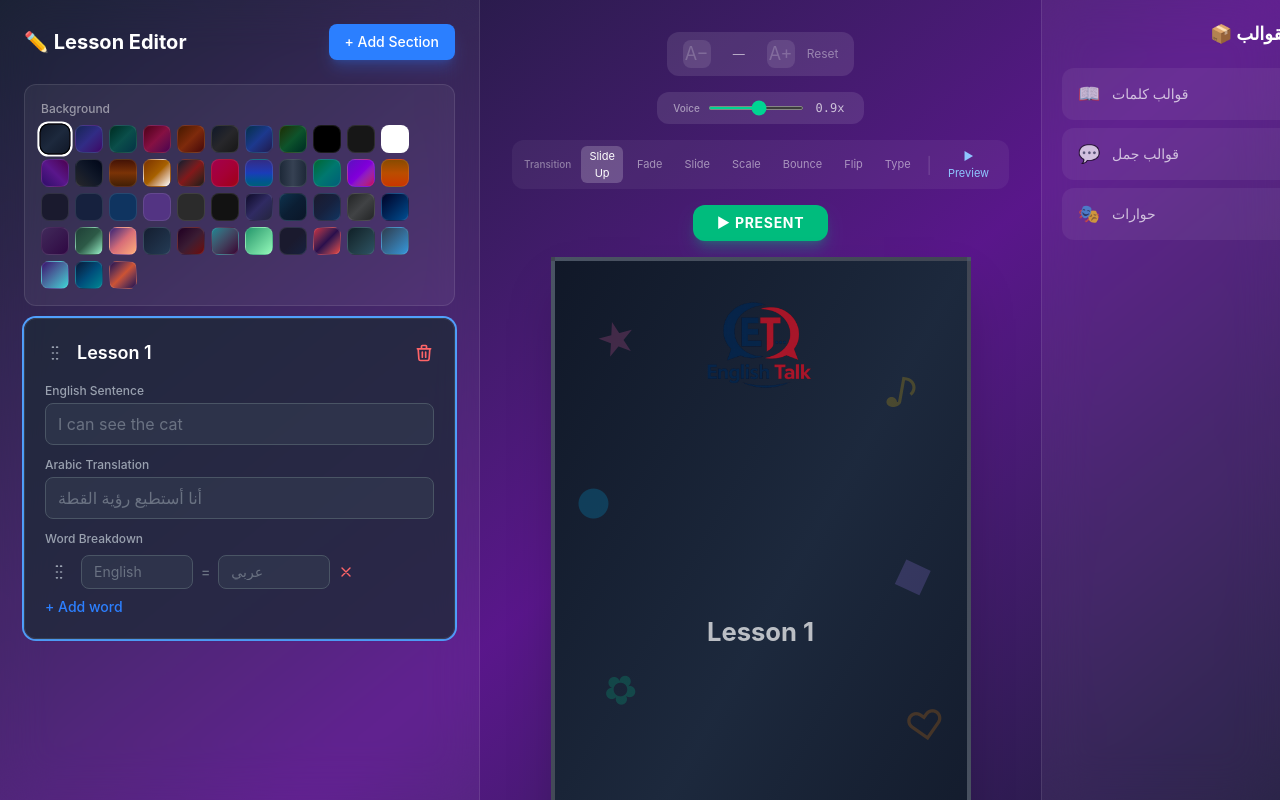
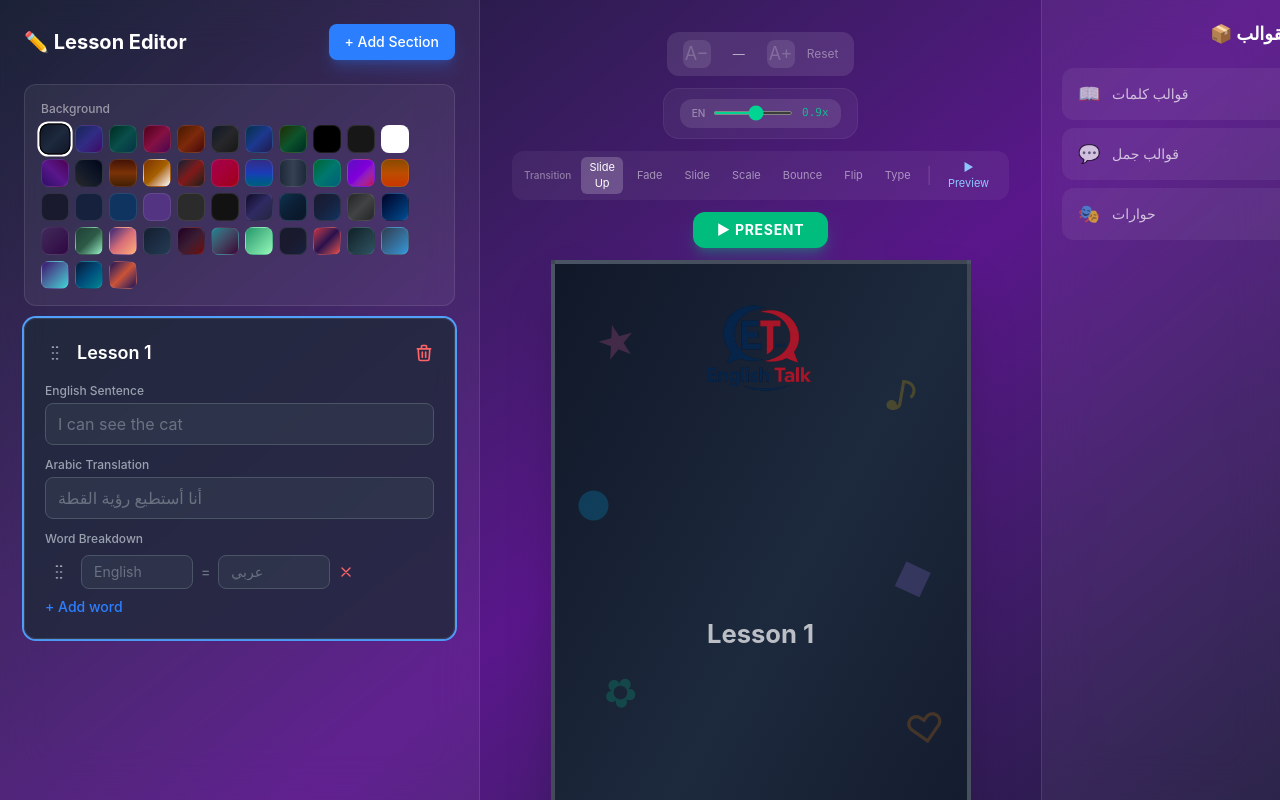
Before and after one commit to mohamedali3261/english-talk, a React (Vite) app: page / in a window 1280 px wide. Shown: the top 800 px of the page. Built offline with nearby package versions, Linux system fonts and the light colour scheme.

Commit message:
Improve voice controls UI - cleaner layout with EN/AR labels and grouped controls

```diff
--- a/src/components/PreviewPanel.tsx
+++ b/src/components/PreviewPanel.tsx
@@ -101,7 +101,7 @@ export default function PreviewPanel({
   const goNext = () => setPresentIndex(i => Math.min(maxIndex, i + 1))
 
   return (
-    <div className="flex-1 flex flex-col items-center gap-4 p-4 md:p-8 overflow-y-auto">
+    <div className="flex-1 flex flex-col items-center gap-3 p-4 md:p-8 overflow-y-auto">
       <div className="flex items-center gap-2 bg-white/10 rounded-xl px-4 py-2">
         <button onClick={() => selEl && changeSize(selEl, -10)} className={`text-lg w-7 h-7 rounded-lg transition-all ${selEl ? 'text-white/70 hover:bg-white/20' : 'text-white/20'} bg-white/10`}>A−</button>
         <span className="text-white/60 text-xs w-10 text-center">{selEl ? `${getSize(selEl)}%` : '—'}</span>
@@ -109,22 +109,24 @@ export default function PreviewPanel({
         <button onClick={() => selEl && setElementSizes((prev) => { const n = { ...prev }; delete n[selEl]; return n; })} className="text-white/40 hover:text-white text-xs ml-1 transition-all">Reset</button>
       </div>
 
-      <div className="flex items-center gap-2 bg-white/10 rounded-xl px-4 py-2">
-        <span className="text-[10px] text-white/50 font-medium">Voice</span>
-        <input type="range" min="0.2" max="1.5" step="0.1" value={speechRate}
-          onChange={e => setSpeechRate(+e.target.value)}
-          className="w-24 h-1 accent-emerald-400 cursor-pointer" />
-        <span className="text-white/70 text-xs w-9 text-center font-mono">{speechRate.toFixed(1)}x</span>
+      <div className="flex flex-wrap items-center justify-center gap-2 bg-white/5 rounded-2xl px-4 py-2.5 border border-white/[0.06]">
+        <div className="flex items-center gap-2 bg-white/10 rounded-xl px-3 py-1.5">
+          <span className="text-[10px] text-white/40 font-medium">EN</span>
+          <input type="range" min="0.2" max="1.5" step="0.1" value={speechRate}
+            onChange={e => setSpeechRate(+e.target.value)}
+            className="w-20 h-1 accent-emerald-400 cursor-pointer" />
+          <span className="text-emerald-400/80 text-[11px] w-7 text-center font-mono">{speechRate.toFixed(1)}x</span>
+        </div>
         {arVoices.length > 1 && (
-          <>
-            <span className="text-white/20 text-xs mx-1">|</span>
+          <div className="flex items-center gap-2 bg-white/10 rounded-xl px-3 py-1.5">
+            <span className="text-[10px] text-white/40 font-medium">AR</span>
             <select value={arVoiceName} onChange={e => setArVoiceName(e.target.value)}
-              className="bg-white/10 text-white text-[11px] rounded-md px-2 py-1 outline-none cursor-pointer border border-white/10 hover:border-white/20">
+              className="bg-transparent text-white text-[11px] rounded-md px-1.5 py-0.5 outline-none cursor-pointer border border-white/10 hover:border-white/25 transition-colors">
               {arVoices.map(v => (
-                <option key={v.name} value={v.name} className="bg-gray-800">{v.name.replace(/Arabic.*$/, '').trim() || v.name}</option>
+                <option key={v.name} value={v.name} className="bg-gray-800 text-white">{v.name.replace(/Arabic.*$/, '').trim() || v.name}</option>
               ))}
             </select>
-          </>
+          </div>
         )}
       </div>
 
```
